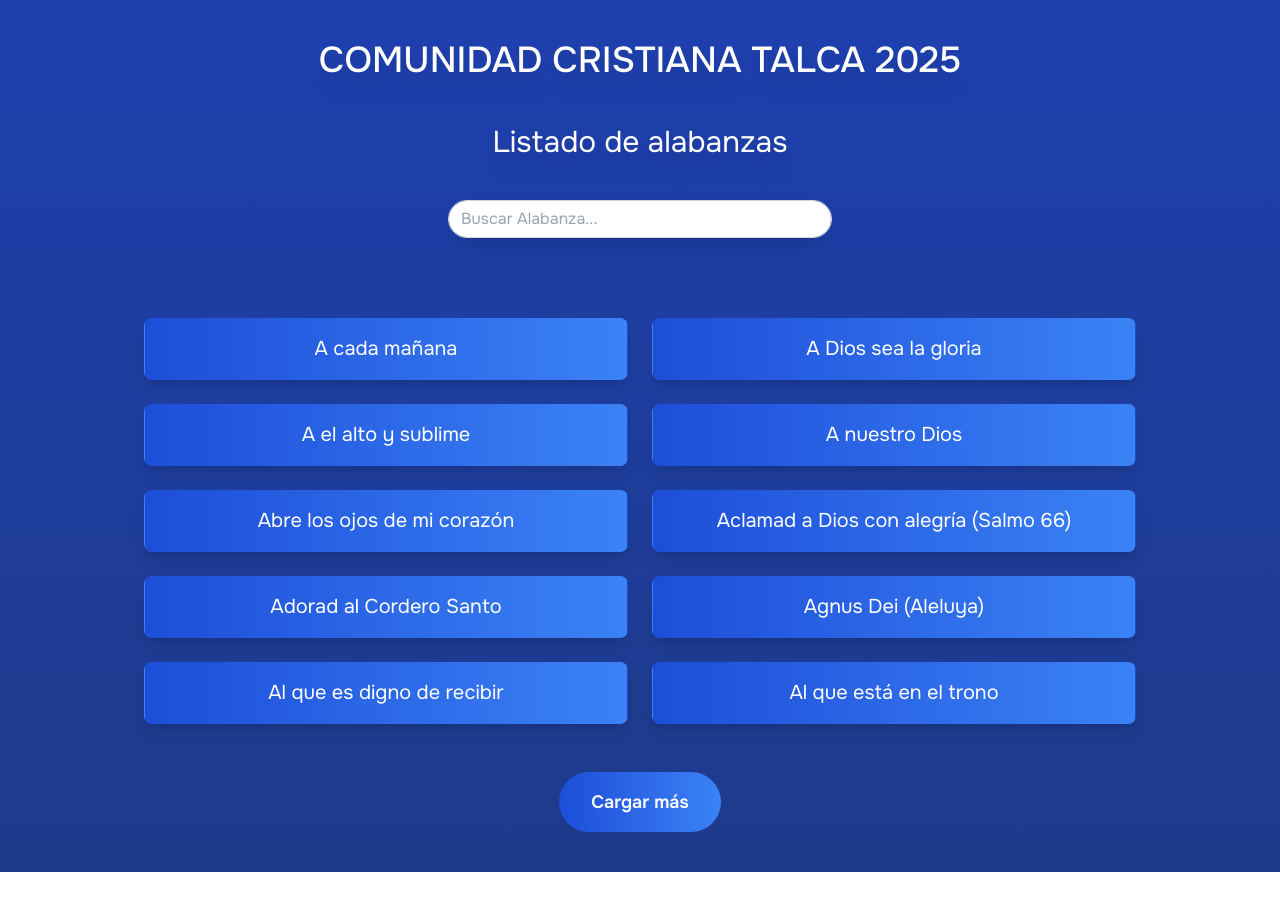
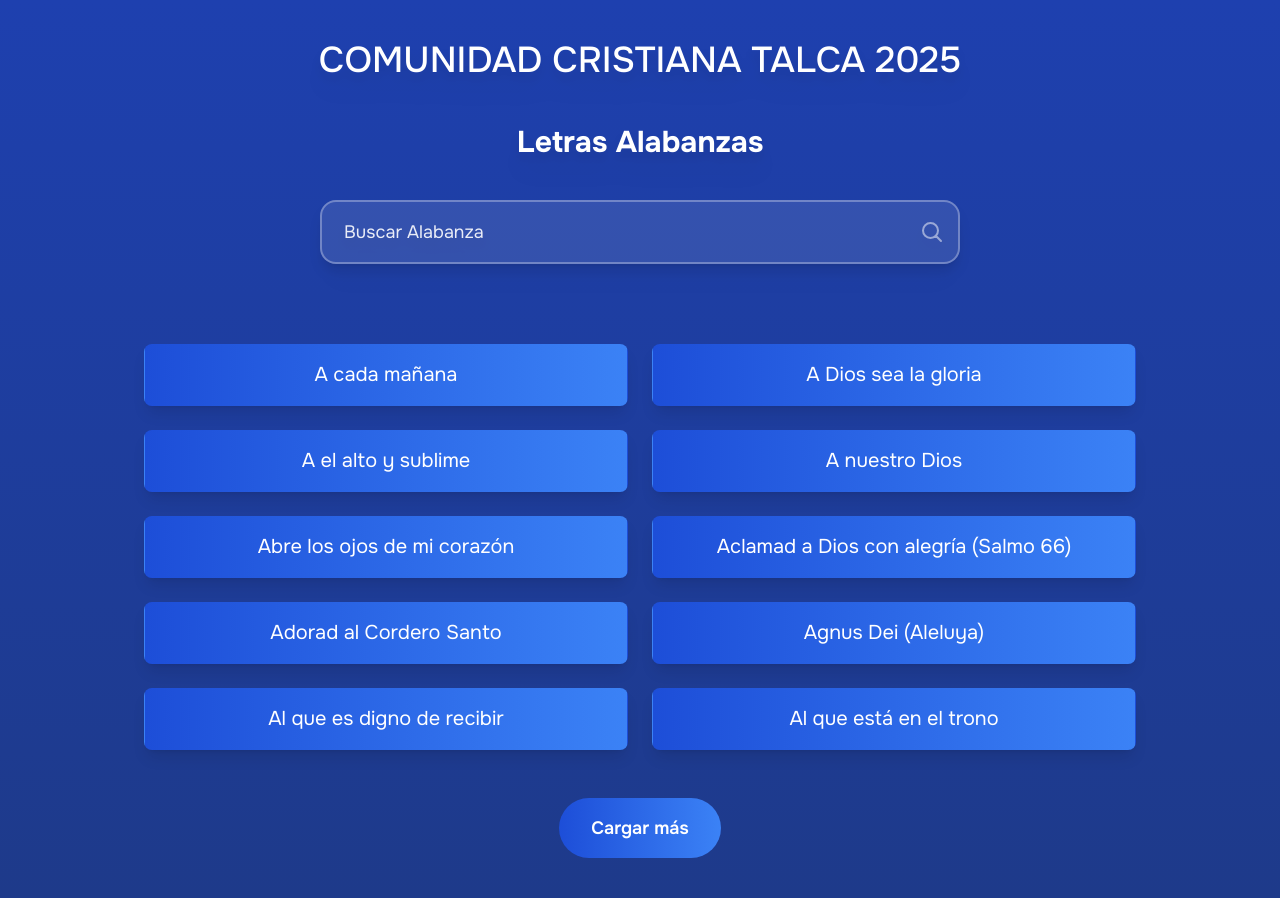
Before and after one commit to Er1kDev/letrascct, a React (Vite) app: page / in a window 1280 px wide. Before the commit the page ends 872 px from the top, so only its background shows below. Built offline with nearby package versions, Linux system fonts and the light colour scheme.

Commit message:
se modifica el buscador para que tenga un mejor diseño

```diff
--- a/src/components/SearchBar.jsx
+++ b/src/components/SearchBar.jsx
@@ -1,21 +1,60 @@
-import React from 'react'
-
 export const SearchBar = ({ searchTerm, onSearchChange }) => {
     return (
-        <div>
-            <p className="text-center md:text-3xl text-xl pb-10">Listado de alabanzas</p>
-            <input
-                type="text"
-                className='block w-96 px-3 py-1.5 text-base text-gray-700
-                bg-white bg-clip-padding border border-solid border-gray-300
-                rounded-full transition ease-in-out m-0 focus:text-gray-700
-                focus:bg-white focus:border-blue-600 focus:outline-none'
-                placeholder='Buscar Alabanza...'
-                value={searchTerm} onChange={(e) => onSearchChange(e.target.value)}
-            />
-
+        <div className="w-full max-w-2xl mx-auto px-4">
+            <p className="text-center md:text-3xl text-xl font-bold text-white
+                mb-10 transition-all hover:scale-105">
+                Letras Alabanzas
+            </p>
+            <div className="relative w-full group">
+                <input
+                    type="text"
+                    id="floating_search"
+                    className="block w-full px-6 py-4 text-lg text-white
+                    bg-white/10 backdrop-blur-sm
+                    border-2 border-white/30
+                    rounded-2xl appearance-none
+                    transition-all duration-300
+                    focus:outline-none
+                    focus:ring-4 focus:ring-blue-500/50
+                    focus:border-blue-400
+                    shadow-lg shadow-black/10
+                    peer"
+                    placeholder=" "
+                    value={searchTerm}
+                    onChange={(e) => onSearchChange(e.target.value)}
+                />
+                <label
+                    htmlFor="floating_search"
+                    className="absolute text-white/90 text-lg
+                    duration-200 transform
+                    -translate-y-4 scale-75 top-2 z-10 origin-[0]
+                    px-2 peer-focus:px-2
+                    peer-focus:text-white
+                    peer-focus:font-semibold
+                    peer-placeholder-shown:scale-100
+                    peer-placeholder-shown:-translate-y-1/2
+                    peer-placeholder-shown:top-1/2
+                    peer-focus:top-3 peer-focus:scale-75
+                    peer-focus:-translate-y-4 left-4
+                    group-hover:text-white"
+                >
+                    Buscar Alabanza
+                </label>
+                <div className="absolute right-4 top-1/2 -translate-y-1/2
+                    text-white/50 peer-focus:text-blue-400
+                    transition-colors">
+                    <svg xmlns="http://www.w3.org/2000/svg"
+                        fill="none"
+                        viewBox="0 0 24 24"
+                        strokeWidth={2}
+                        stroke="currentColor"
+                        className="w-6 h-6">
+                        <path strokeLinecap="round"
+                            strokeLinejoin="round"
+                            d="M21 21l-5.197-5.197m0 0A7.5 7.5 0 105.196 5.196a7.5 7.5 0 0010.607 10.607z" />
+                    </svg>
+                </div>
+            </div>
         </div>
-
-
     )
 }
```
